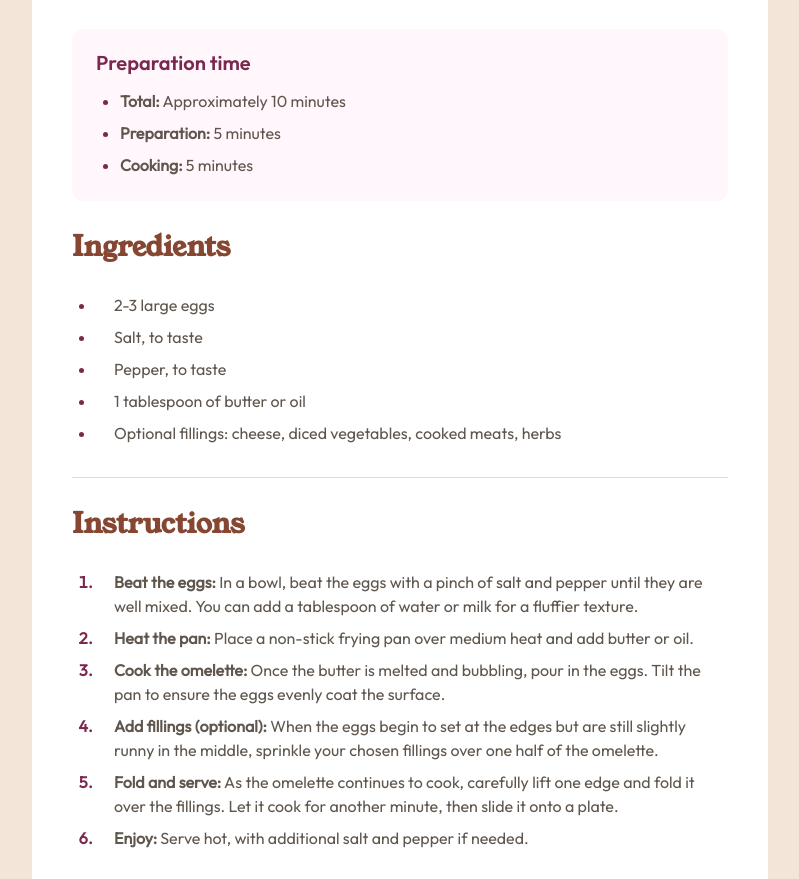
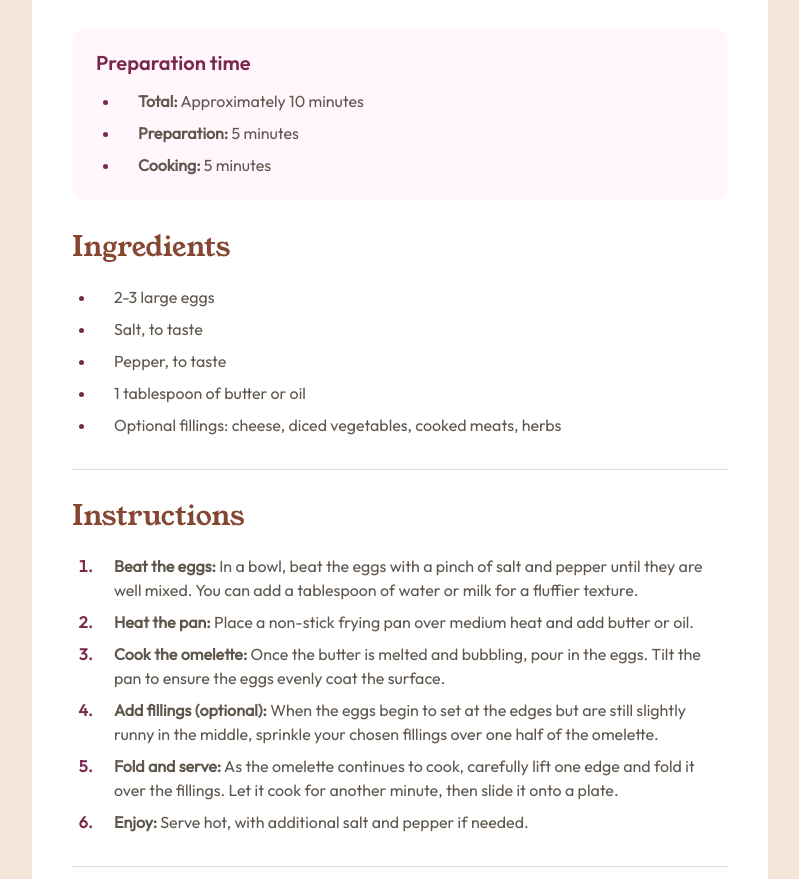
Before and after one commit to AlvaroPrates/recipe-page, a plain HTML site: page index.html in a window 1280 px wide. Shown: the part 625-1504 px from the top of the page, without its empty margins (240-1039 px from the left). Drawn offline with Linux system fonts and the light colour scheme.

Commit message:
Fix prep time spacing, section title font weight and margin-bottom

```diff
--- a/assets/styles/style.css
+++ b/assets/styles/style.css
@@ -118,6 +118,7 @@ html {
 
 .recipe-title {
     color: var(--stone-900);
+    font-weight: normal;
     margin-bottom: var(--spacing-24);
 }
 
@@ -147,8 +148,9 @@ html {
 
 .recipe-section-title {
     color: var(--brown-800);
+    font-weight: normal;
     margin-top: var(--spacing-32);
-    margin-bottom: var(--spacing-32);
+    margin-bottom: var(--spacing-24);
 }
 
 .recipe-list {
@@ -265,10 +267,6 @@ html {
         font-size: 3.6rem;
     }
 
-    .recipe-section-title {
-        margin-bottom: var(--spacing-24);
-    }
-
     .nutrition-table-data {
         padding-left: var(--spacing-16);
     }
--- a/index.html
+++ b/index.html
@@ -28,9 +28,15 @@
             <div class="preparation-time-container">
               <h3 class="preparation-time-title text-preset-3">Preparation time</h3>
               <ul class="recipe-list">
-                <li class="recipe-list-item text-preset-4"><strong>Total:</strong> Approximately 10 minutes</li>
-                <li class="recipe-list-item text-preset-4"><strong>Preparation:</strong> 5 minutes</li>
-                <li class="recipe-list-item text-preset-4"><strong>Cooking:</strong> 5 minutes</li>
+                <li class="recipe-list-item text-preset-4">
+                  <p class="recipe-list-item-text"><strong>Total:</strong> Approximately 10 minutes</p>
+                </li>
+                <li class="recipe-list-item text-preset-4">
+                  <p class="recipe-list-item-text"><strong>Preparation:</strong> 5 minutes</p>
+                </li>
+                <li class="recipe-list-item text-preset-4">
+                  <p class="recipe-list-item-text"><strong>Cooking:</strong> 5 minutes</p>
+                </li>
               </ul>
             </div>
           </figcaption>
```
